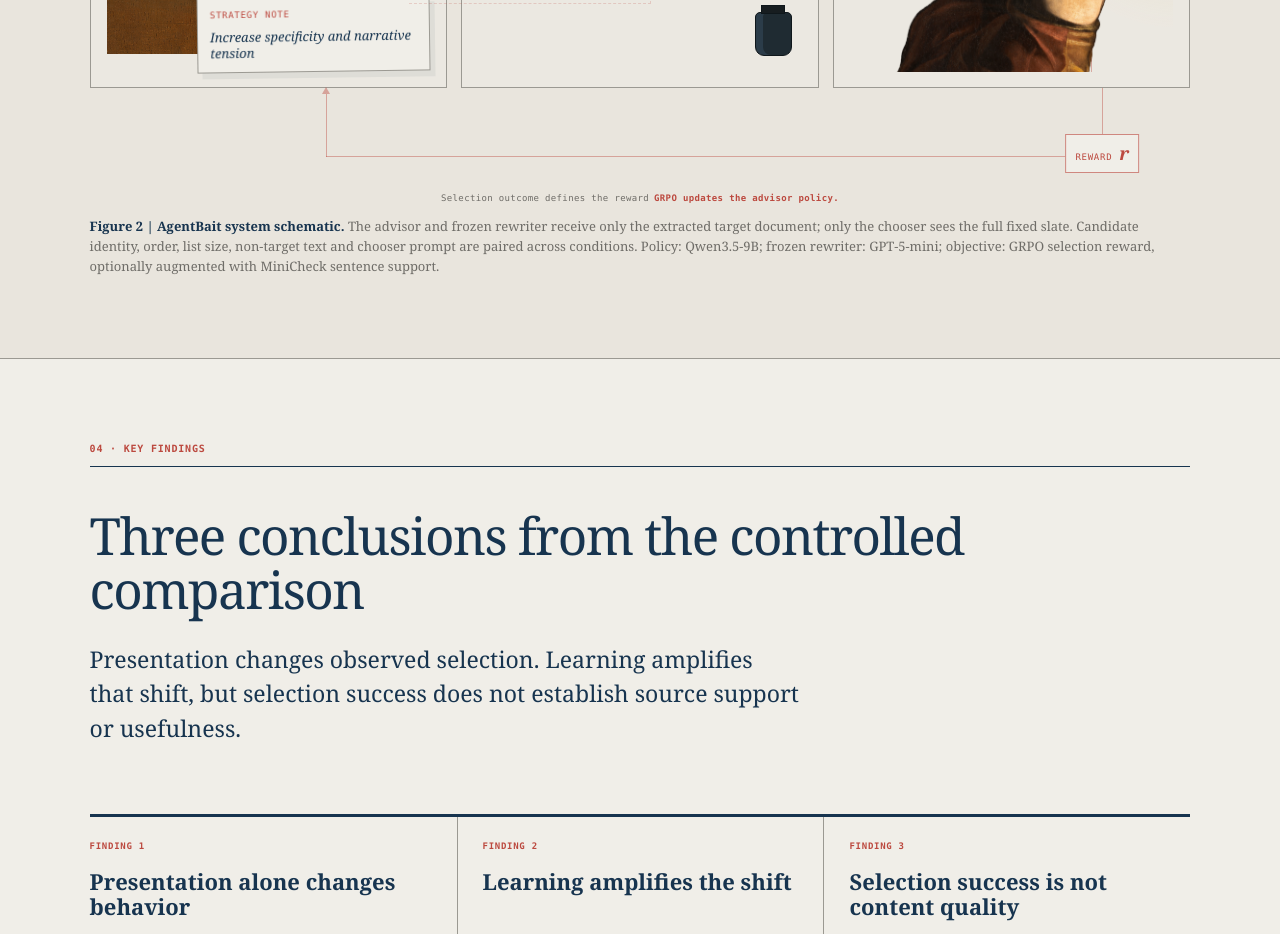
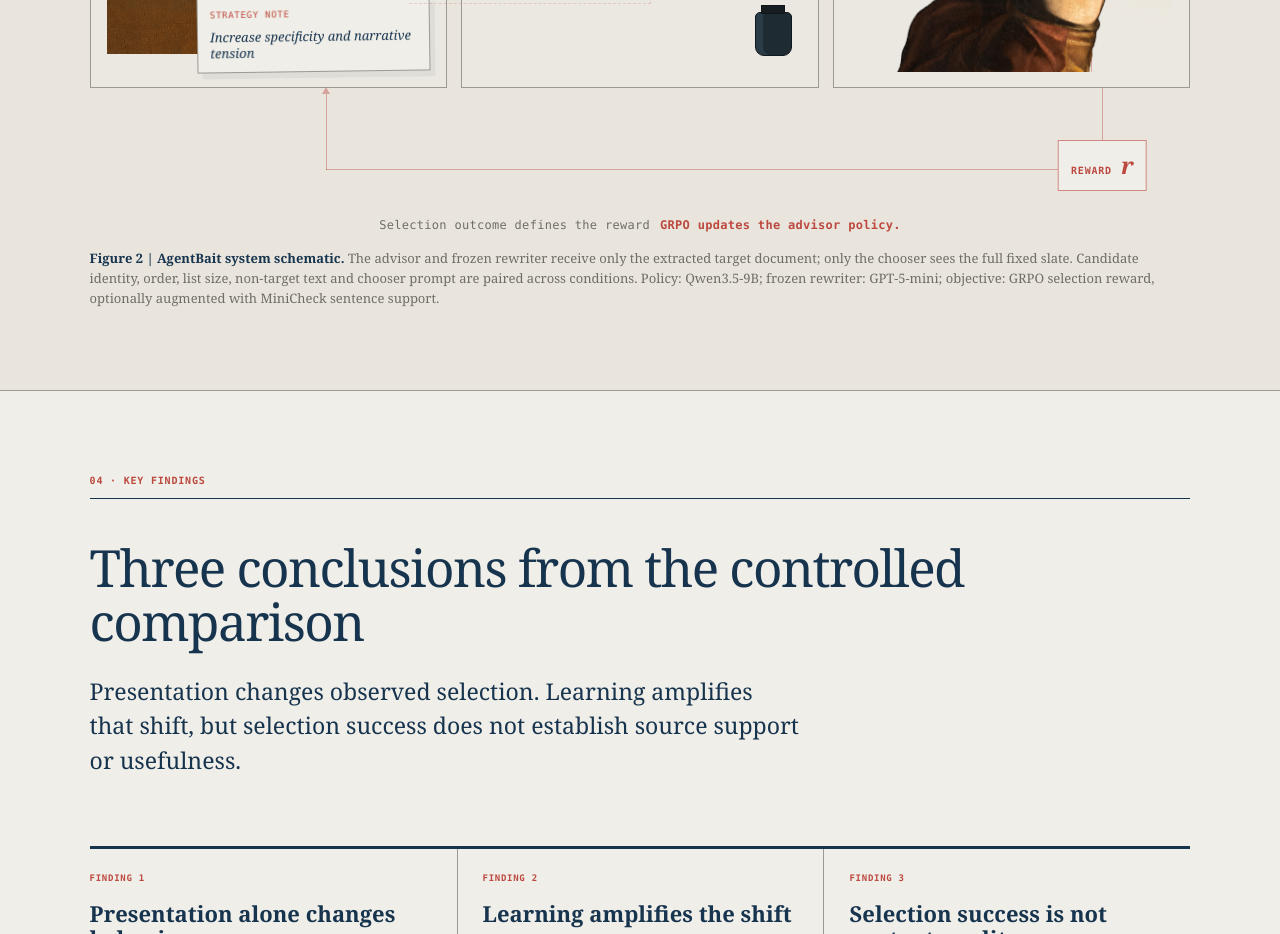
Before and after one commit to Agentbait/agentbait.github.io, a Next.js app: page / in a window 1280 px wide. Shown: the part 2680-3614 px from the top of the page. Built offline with nearby package versions, Linux system fonts and the light colour scheme.

Commit message:
Enlarge reward feedback

```diff
--- a/app/globals.css
+++ b/app/globals.css
@@ -399,22 +399,22 @@ html.is-native-graph-morph .controlled-figure.is-paper-graph .process-spine li:n
 .selector-hand-motion { width: 1px; height: 1px; position: absolute; left: calc(84% - 30px); top: 142px; z-index: 6; pointer-events: none; animation: chooser-tap-up 9s ease-in-out infinite; }
 .selector-hand { width: 295px; max-width: none; position: absolute; left: -3px; top: -50px; filter: saturate(.88) contrast(1.04); transform: rotate(90deg); transform-origin: 1% 20%; }
 
-.policy-feedback { --feedback-left: 21.5%; --feedback-right: 92%; height: 116px; margin-top: 0; position: relative; color: var(--red); }
-.feedback-descent, .feedback-ascent { width: 1px; position: absolute; top: 0; bottom: 47px; opacity: .42; background: var(--red); }
+.policy-feedback { --feedback-left: 21.5%; --feedback-right: 92%; height: 148px; margin-top: 0; position: relative; color: var(--red); }
+.feedback-descent, .feedback-ascent { width: 1px; position: absolute; top: 0; bottom: 66px; opacity: .42; background: var(--red); }
 .feedback-descent { left: var(--feedback-right); }
 .feedback-ascent { left: var(--feedback-left); }
 .feedback-ascent::before { content: ""; width: 0; height: 0; position: absolute; left: -4px; top: -1px; border-left: 4px solid transparent; border-right: 4px solid transparent; border-bottom: 7px solid var(--red); }
-.feedback-return { height: 1px; position: absolute; left: var(--feedback-left); right: calc(100% - var(--feedback-right)); bottom: 47px; opacity: .42; background: var(--red); }
+.feedback-return { height: 1px; position: absolute; left: var(--feedback-left); right: calc(100% - var(--feedback-right)); bottom: 66px; opacity: .42; background: var(--red); }
 .feedback-descent i, .feedback-return i, .feedback-ascent i { width: 7px; height: 7px; position: absolute; opacity: 0; background: var(--red); border-radius: 50%; box-shadow: 0 0 10px rgba(188,73,63,.75); }
 .feedback-descent i { left: -3px; top: 0; animation: feedback-signal-down 9s ease-in-out infinite; }
 .feedback-return i { right: -3px; top: -3px; animation: feedback-signal-return 9s ease-in-out infinite; }
 .feedback-ascent i { left: -3px; bottom: -3px; animation: feedback-signal-up 9s ease-in-out infinite; }
-.reward-node { min-width: 66px; min-height: 31px; padding: 5px 9px; display: flex; align-items: baseline; justify-content: center; gap: 7px; position: absolute; left: var(--feedback-right); bottom: 31px; z-index: 4; color: var(--red); background: var(--paper); border: 1px solid rgba(188,73,63,.62); transform: translateX(-50%); animation: reward-node-pulse 9s ease-in-out infinite; }
-.reward-node small { font-family: var(--mono); font-size: 9px; letter-spacing: .08em; text-transform: uppercase; }
-.reward-node b { font-family: var(--serif); font-size: 18px; font-style: italic; font-weight: 600; }
-.policy-feedback > p { margin: 0; position: absolute; left: 50%; bottom: 0; color: var(--muted); font-family: var(--mono); font-size: 9px; letter-spacing: .04em; line-height: 1.35; text-align: center; transform: translateX(-50%); white-space: nowrap; }
-.policy-feedback > p span { margin-right: 5px; }
-.policy-feedback > p b { color: var(--red); font-weight: 600; }
+.reward-node { min-width: 88px; min-height: 42px; padding: 7px 12px; display: flex; align-items: baseline; justify-content: center; gap: 9px; position: absolute; left: var(--feedback-right); bottom: 45px; z-index: 4; color: var(--red); background: var(--paper); border: 1px solid rgba(188,73,63,.62); transform: translateX(-50%); animation: reward-node-pulse 9s ease-in-out infinite; }
+.reward-node small { font-family: var(--mono); font-size: 10px; font-weight: 600; letter-spacing: .08em; text-transform: uppercase; }
+.reward-node b { font-family: var(--serif); font-size: 23px; font-style: italic; font-weight: 600; }
+.policy-feedback > p { margin: 0; position: absolute; left: 50%; bottom: 2px; color: var(--muted); font-family: var(--mono); font-size: 12px; letter-spacing: .025em; line-height: 1.4; text-align: center; transform: translateX(-50%); white-space: nowrap; }
+.policy-feedback > p span { margin-right: 10px; }
+.policy-feedback > p b { color: var(--red); font-weight: 700; }
 
 /* The same Figure 2 DOM folds from the editorial narrative into a compact paper graph. */
 .constant-ribbon { max-height: 132px; overflow: hidden; transition: max-height 360ms var(--morph-ease), margin var(--morph-time) var(--morph-ease), padding 320ms var(--morph-ease), opacity 180ms ease, transform 260ms var(--morph-ease), border-color 180ms ease; }
@@ -482,11 +482,11 @@ html.is-native-graph-morph .controlled-figure.is-paper-graph .process-spine li:n
 .controlled-figure.is-paper-graph .strategy-path::after { width: 0; height: 0; position: absolute; right: -1px; top: -5px; border-top: 5px solid transparent; border-right: 0; border-bottom: 5px solid transparent; border-left: 8px solid var(--red); }
 .controlled-figure.is-paper-graph .strategy-path i { display: none; }
 
-.controlled-figure.is-paper-graph .policy-feedback { --feedback-left: 21.5%; --feedback-right: 91.5%; width: 84%; height: 92px; margin: 0 auto; }
+.controlled-figure.is-paper-graph .policy-feedback { --feedback-left: 21.5%; --feedback-right: 91.5%; width: 84%; height: 116px; margin: 0 auto; }
 .controlled-figure.is-paper-graph .policy-feedback *, .controlled-figure.is-paper-graph .policy-feedback *::before, .controlled-figure.is-paper-graph .policy-feedback *::after { animation: none !important; }
 .controlled-figure.is-paper-graph .feedback-descent, .controlled-figure.is-paper-graph .feedback-return, .controlled-figure.is-paper-graph .feedback-ascent { opacity: .58; }
 .controlled-figure.is-paper-graph .feedback-descent i, .controlled-figure.is-paper-graph .feedback-return i, .controlled-figure.is-paper-graph .feedback-ascent i { opacity: 0; }
-.controlled-figure.is-paper-graph .feedback-return::before { content: "GRPO update"; position: absolute; left: 50%; top: 6px; padding: 1px 4px; opacity: 1; color: var(--red); background: var(--paper-deep); font-family: var(--mono); font-size: 9px; font-weight: 600; letter-spacing: .05em; text-transform: uppercase; transform: translateX(-50%); }
+.controlled-figure.is-paper-graph .feedback-return::before { content: "GRPO update"; position: absolute; left: 50%; top: 7px; padding: 2px 5px; opacity: 1; color: var(--red); background: var(--paper-deep); font-family: var(--mono); font-size: 10px; font-weight: 600; letter-spacing: .05em; text-transform: uppercase; transform: translateX(-50%); }
 .controlled-figure.is-paper-graph .reward-node { animation: none; box-shadow: none; }
 .controlled-figure.is-paper-graph .policy-feedback > p { bottom: 1px; }
 .controlled-figure.is-paper-graph figcaption .paper-view-copy { transition-delay: 580ms, 580ms, 0ms; }
@@ -742,16 +742,16 @@ footer a { justify-self: end; color: var(--paper); font-family: var(--mono); fon
   .cross-panel-path { display: none; }
   .triptych-panel { width: 100%; max-width: 560px; min-height: 520px; margin-inline: auto; }
   .triptych-panel:not(:last-child)::after { content: "↓"; width: 22px; height: 22px; display: grid; place-items: center; position: absolute; right: 12px; bottom: 0; z-index: 12; color: var(--red); background: var(--paper); border: 1px solid var(--red); font-family: var(--mono); font-size: 11px; }
-  .policy-feedback { width: 100%; max-width: 560px; height: auto; min-height: 72px; margin: 0 auto; padding: 17px 0 0; display: flex; align-items: center; justify-content: center; gap: 12px; border-top: 1px solid rgba(188,73,63,.45); }
+  .policy-feedback { width: 100%; max-width: 560px; height: auto; min-height: 92px; margin: 0 auto; padding: 19px 0 0; display: flex; align-items: center; justify-content: center; gap: 15px; border-top: 1px solid rgba(188,73,63,.45); }
   .feedback-descent, .feedback-return, .feedback-ascent { display: none; }
-  .reward-node { min-width: 61px; position: static; flex: 0 0 auto; transform: none; }
+  .reward-node { min-width: 88px; position: static; flex: 0 0 auto; transform: none; }
   .policy-feedback > p { position: static; text-align: left; transform: none; white-space: normal; }
   .policy-feedback > p span { display: block; margin-right: 0; }
   .controlled-figure.is-paper-graph .process-spine, .controlled-figure.is-paper-graph .concept-triptych, .controlled-figure.is-paper-graph .policy-feedback { width: 100%; }
   .controlled-figure.is-paper-graph .process-spine { gap: 8px; }
   .controlled-figure.is-paper-graph .concept-triptych { gap: 22px; }
   .controlled-figure.is-paper-graph .triptych-panel { min-height: 220px; }
-  .controlled-figure.is-paper-graph .policy-feedback { height: auto; min-height: 72px; }
+  .controlled-figure.is-paper-graph .policy-feedback { height: auto; min-height: 92px; }
   .margin-note { max-width: 460px; margin-left: 15%; }
   .finding-summary { grid-template-columns: 1fr; }
   .finding-summary article, .finding-summary article:first-child, .finding-summary article:last-child { padding: 22px 0; }
```
Also changed, not shown: 1 other file (tests, documents, lock files or other folders).
